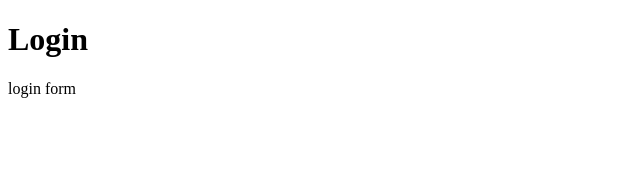
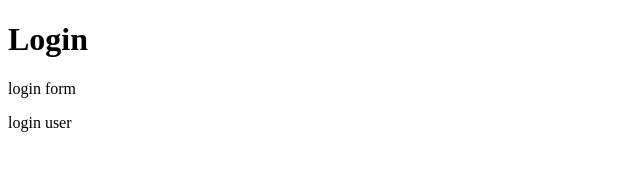
Before and after one commit to zupporttase/learn-git-1, a plain HTML site: page login.html in a window 1280 px wide. Shown: the full height of the page, 0-640 px from the left. Drawn offline with Linux system fonts and the light colour scheme.

Commit message:
add user

```diff
--- a/login.html
+++ b/login.html
@@ -9,5 +9,6 @@
   <body>
     <h1>Login</h1>
     <p>login form</p>
+    <p>login user</p>
   </body>
 </html>
```
